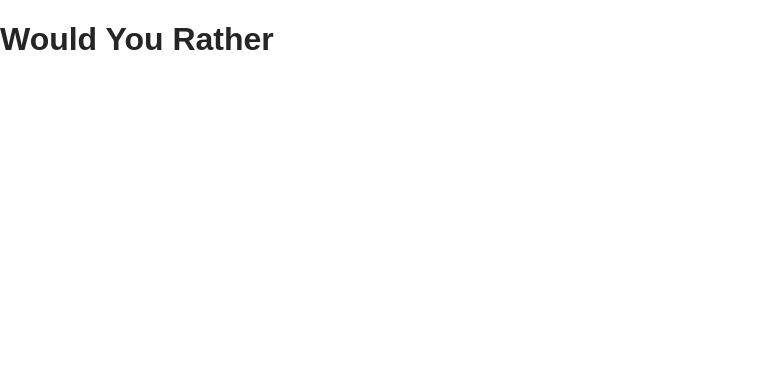
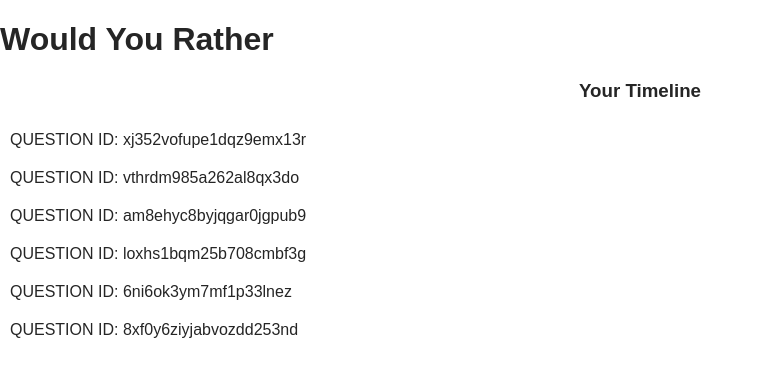
Before and after one commit to dev-amira-ezz/Udacity-would-you-rather, a React (Create React App) app: page / in a window 1280 px wide. Shown: the top 376 px of the page, without its empty margins (0-763 px from the left). Built offline with nearby package versions, Linux system fonts and the light colour scheme.

Commit message:
feat: Added question ids to Dashboard

```diff
--- a/src/components/App.js
+++ b/src/components/App.js
@@ -1,6 +1,7 @@
 import React, { Component } from 'react'
 import { connect } from 'react-redux'
 import handleInitialData from '../actions/shared'
+import Dashboard from './Dashboard'
 
 class App extends Component {
   componentDidMount() {
@@ -13,6 +14,7 @@ class App extends Component {
           <h1>
             Would You Rather
           </h1>
+          <Dashboard />
         </header>
       </div>
     );
--- /dev/null
+++ b/src/components/Dashboard.js
@@ -0,0 +1,30 @@
+import React, { Component } from 'react'
+import { connect } from 'react-redux'
+
+class Dashboard extends Component {
+    render() {
+        return (
+
+            <div>
+                <h3 className='center'>Your Timeline</h3>
+                <ul className='dashboard-list'>
+                    {this.props.questionIds.map((id) => (
+                        <li key={id}>
+                            <div>QUESTION ID: {id}</div>
+                        </li>
+                    ))}
+                </ul>
+
+            </div>
+        )
+    }
+}
+
+function mapStateToProps({ questions }) {
+    return {
+        questionIds: Object.keys(questions)
+            .sort((a, b) => questions[b].timestamp - questions[a].timestamp)
+    }
+}
+
+export default connect(mapStateToProps)(Dashboard)
```
